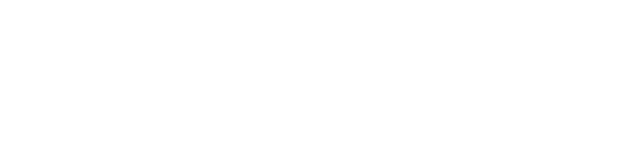
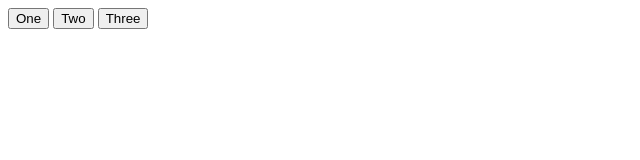
Before and after one commit to rthach17/rock-paper-scissors, a plain HTML site: page index.html in a window 1280 px wide. Shown: the whole page, without its empty margins (0-640 px from the left). Drawn offline with Linux system fonts and the light colour scheme.

Commit message:
Add three buttons

```diff
--- a/index.html
+++ b/index.html
@@ -3,8 +3,12 @@
   <head>
     <title>Rock Paper Scissors</title>
     <meta charset="utf-8">
+
   </head>
   <body>
+    <button>One</button>
+    <button>Two</button>
+    <button>Three</button>
     <script src="script.js"></script>
   </body>
 </html>
```
